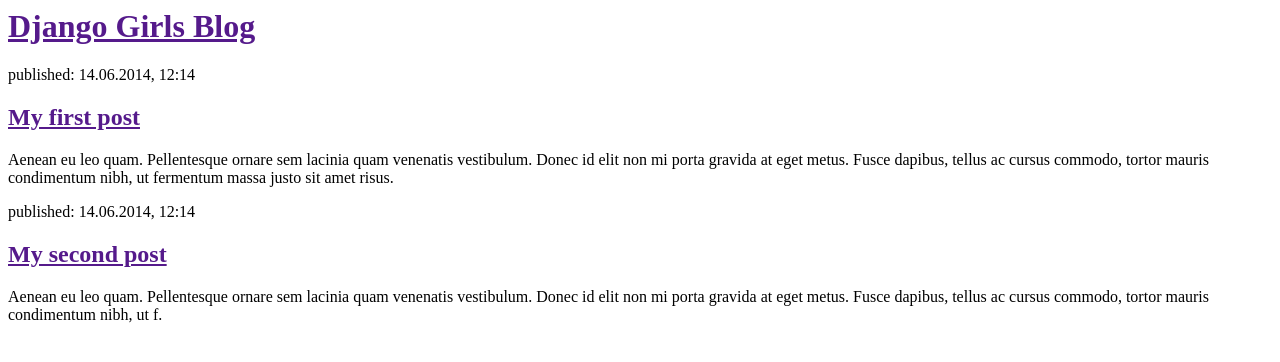
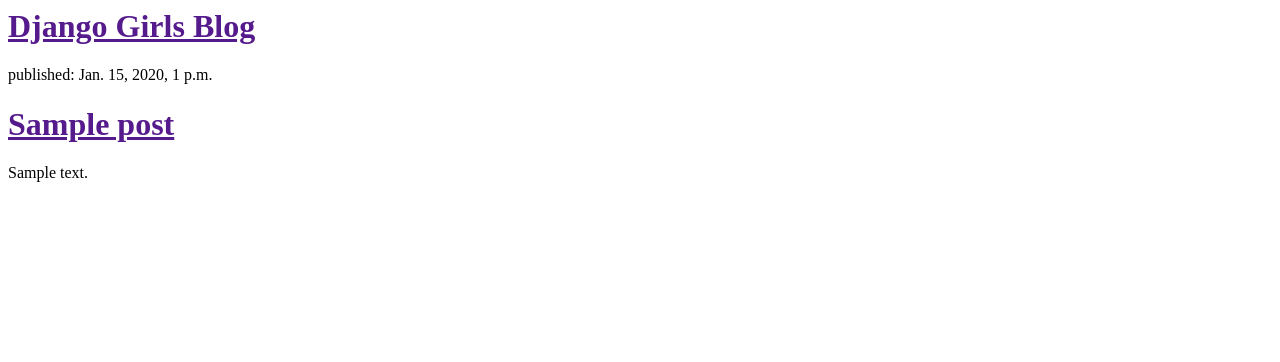
Before and after one commit to makedevpro/my-first-blog, a Django app: template blog/templates/blog/post_list.html in a window 1280 px wide. Shown: the top 362 px of the page. Run offline with Django 3.2, Linux system fonts and the light colour scheme; the template is opened without the code that fills it: values that come from a table or form of the project are taken from there, others are empty; tables that the repository leaves empty hold one stand-in row (values such as "Sample post").

Commit message:
Modified templates to display posts from database.

```diff
--- a/blog/templates/blog/post_list.html
+++ b/blog/templates/blog/post_list.html
@@ -8,7 +8,17 @@
             </div>
 
             <div>
-                <p>published: 14.06.2014, 12:14</p>
+            	{% for post in posts %}
+            	<div>
+            		<p>published: {{ post.published_date }} </p>
+            		<h1><a href="">{{ post.title }}</a></h1>
+            		<p>{{ post.text|linebreaks }}</p>
+
+            	</div>
+
+            	{% endfor %}
+
+                <!-- <p>published: 14.06.2014, 12:14</p>
                 <h2><a href="">My first post</a></h2>
                 <p>Aenean eu leo quam. Pellentesque ornare sem lacinia quam venenatis vestibulum. Donec id elit non mi porta gravida at eget metus. Fusce dapibus, tellus ac cursus commodo, tortor mauris condimentum nibh, ut fermentum massa justo sit amet risus.</p>
             </div>
@@ -16,7 +26,7 @@
             <div>
                 <p>published: 14.06.2014, 12:14</p>
                 <h2><a href="">My second post</a></h2>
-                <p>Aenean eu leo quam. Pellentesque ornare sem lacinia quam venenatis vestibulum. Donec id elit non mi porta gravida at eget metus. Fusce dapibus, tellus ac cursus commodo, tortor mauris condimentum nibh, ut f.</p>
+                <p>Aenean eu leo quam. Pellentesque ornare sem lacinia quam venenatis vestibulum. Donec id elit non mi porta gravida at eget metus. Fusce dapibus, tellus ac cursus commodo, tortor mauris condimentum nibh, ut f.</p> -->
             </div>
         </body>
     </html>
```
Also changed, not shown: blog/views.py (+14 -2 lines).
